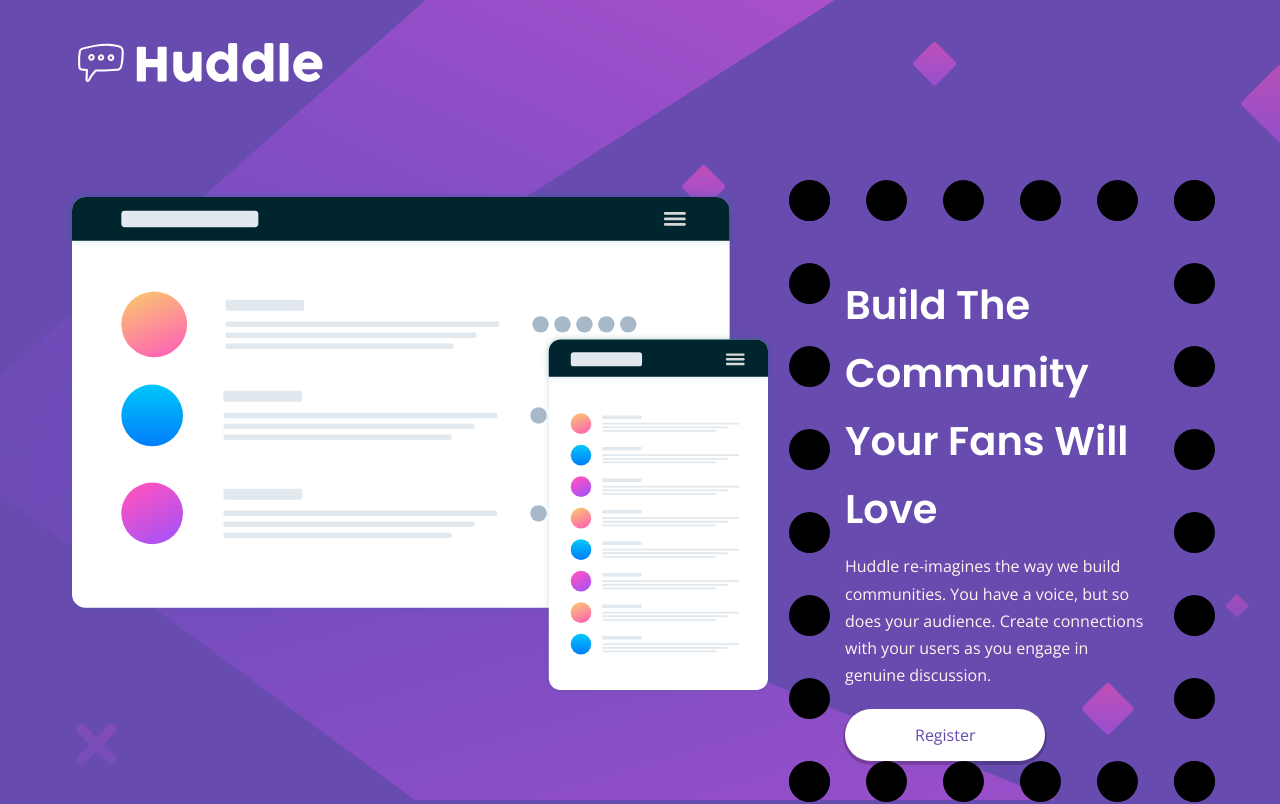
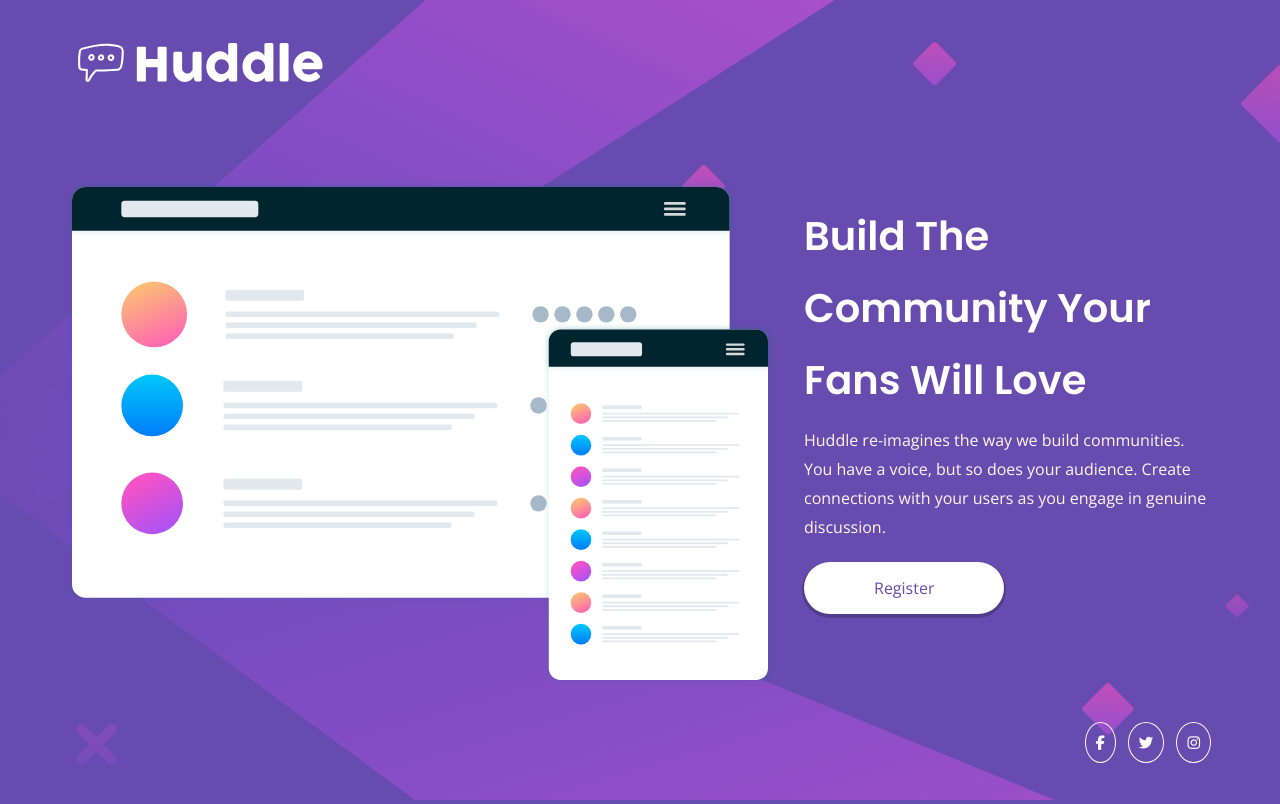
Before and after one commit to Jenny3094/turbo-adventure, a plain HTML site: page index.html in a window 1280 px wide. Shown: the top 804 px of the page. Drawn offline with nearby package versions, Linux system fonts and the light colour scheme; a web font is replaced by a local one.

Commit message:
completed this challenge

```diff
--- a/index.html
+++ b/index.html
@@ -32,14 +32,13 @@
                 <img src="images/illustration-mockups.svg" alt="mockup image">
             </div>
             <div class="hero-text">
-                <div class="text-container">
                     <h1>Build The Community Your Fans Will Love</h1>
                     <p>Huddle re-imagines the way we build communities. You have a voice, but so does your audience.
                         Create connections with your users as you engage in genuine discussion.</p>
                     <div class="register-btn">
                         <button type="button">Register</button>
                     </div>
-                </div>
+
 
             </div>
         </section>
--- a/styles.css
+++ b/styles.css
@@ -29,11 +29,10 @@ main {
 }
 
 .hero-text {
-  margin-top: 8%;
-  padding-left: 15px;
-  padding-right: 25px;
-  line-height: 1.7;
+  margin: 100px 0 0 15px;
+  line-height: 1.8;
 }
+
 
 .hero-text h1 {
   font-family: "Poppins", sans-serif;
@@ -90,7 +89,7 @@ main {
   outline-color: hsl(300, 69%, 71%);
 }
 
-@media screen and (max-width: 480px) {
+@media screen and (max-width: 375px) {
   html,
   body {
     overflow-x: hidden;
@@ -126,7 +125,7 @@ main {
 
   .hero-text {
     text-align: center;
-    margin-top: 80px;
+    margin:100px 30px 0 28px;
   }
 
   .hero-text h1 {
@@ -147,31 +146,12 @@ main {
   }
 }
 
-@media screen and (max-width: 1440px) {
+@media screen and (min-width: 1440px) {
 
-  .hero-image {
-    width: 100%;
-
-  }
-
-  .hero-image img {
-    margin-top: 90px;
-  }
-
-  .hero-text {
-    margin-top: 80px;
-    border:2.6rem dotted;
-    /* padding: 5px; */
+  .hero-text{
+    margin:100px 90px 0 40px;
 
 
   }
 
-  .hero-text h1 {
-    margin-top: 50px;
-  }
-
-  .socials {
-    margin-top: 80px;
-    margin-bottom: 40px;
-  }
 }
```
